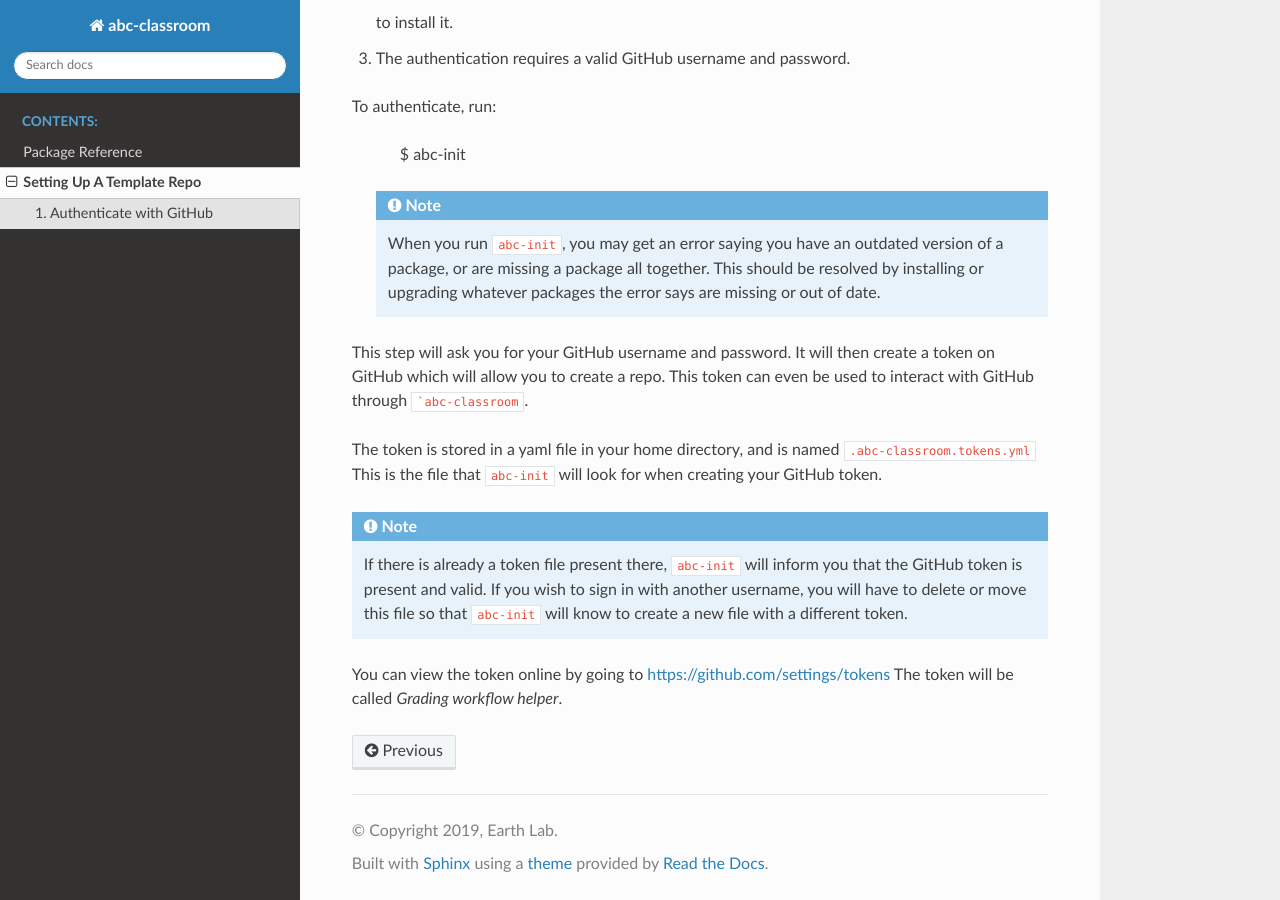
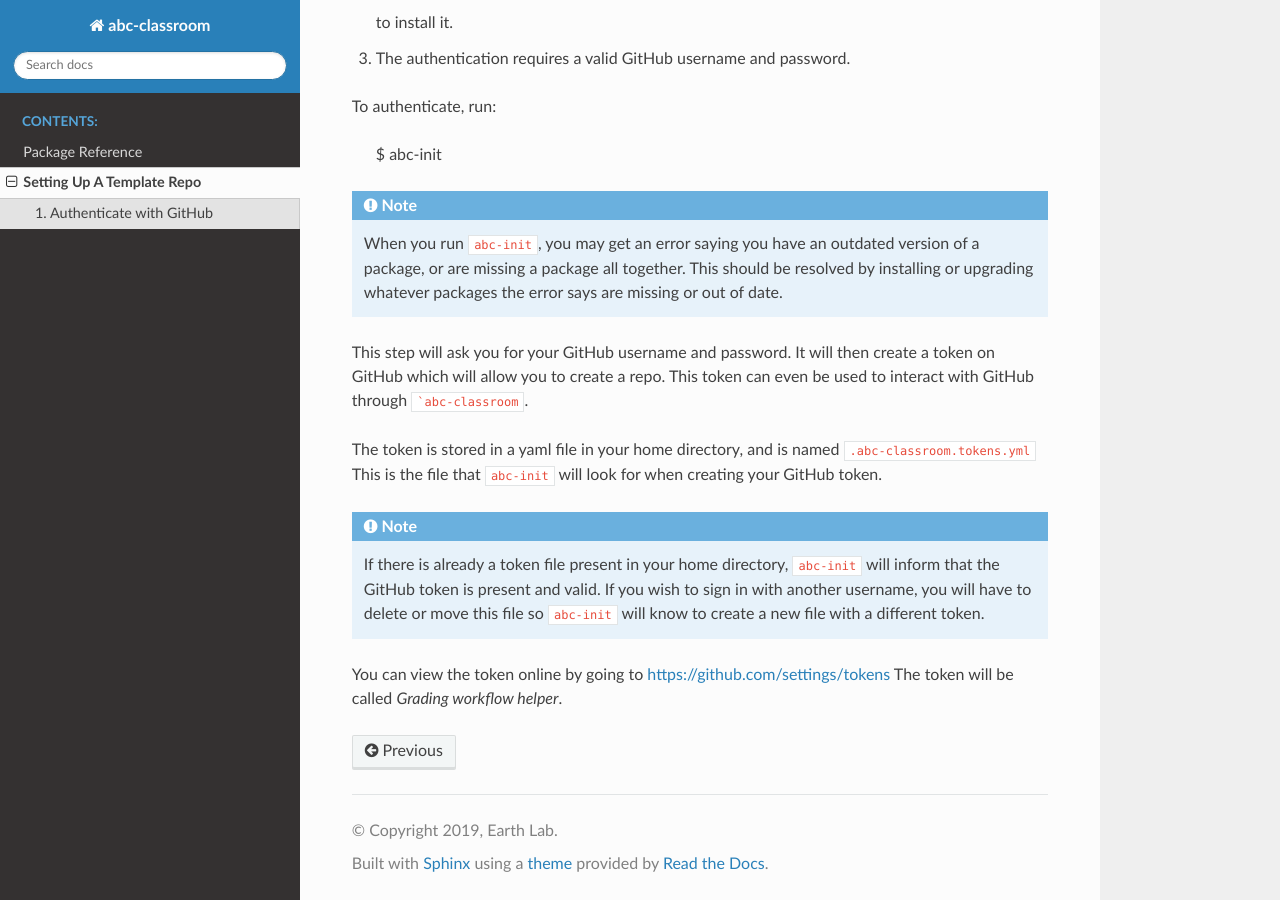
Before and after one commit to earthlab/abc-classroom, a Sphinx documentation site: the page built from docs/github.rst, in a window 1280 px wide and 900 px high, scrolled down 638 px. Built offline with Sphinx 7.4.7 and the Read the Docs theme 2.0.0, drawn with Linux system fonts in a browser that asks for light colours.

Commit message:
Finally figured out how to format rst. Here's the updated version of this file. Still needs to be renamed.

```diff
--- a/docs/github.rst
+++ b/docs/github.rst
@@ -22,7 +22,9 @@
 1. Git must be set up locally on your machine.
 2. The ``abc-classroom`` package should be installed locally as well. If you don't have
    ``abc-classroom`` installed, you can run the command
-    $ pip install git+https://github.com/earthlab/abc-classroom.git
+
+   $ pip install git+https://github.com/earthlab/abc-classroom.git
+
    to install it.
 3. The authentication requires a valid GitHub username and password.
 
@@ -30,11 +32,11 @@
 
     $ abc-init
 
-  .. note::
-     When you run ``abc-init``, you may get an error saying you have an outdated
-     version of a package, or are missing a package all together. This should
-     be resolved by installing or upgrading whatever packages the error says
-     are missing or out of date.
+.. note::
+   When you run ``abc-init``, you may get an error saying you have an outdated
+   version of a package, or are missing a package all together. This should
+   be resolved by installing or upgrading whatever packages the error says
+   are missing or out of date.
 
 This step will ask you for your GitHub username and password. It will
 then create a token on GitHub which will allow you to create a repo.
@@ -45,10 +47,10 @@
 when creating your GitHub token.
 
 .. note::
-   If there is already a token file present there, ``abc-init`` will inform you
-   that the GitHub token is present and valid. If you wish to sign in with
-   another username, you will have to delete or move this file so that
-   ``abc-init`` will know to create a new file with a different token.
+   If there is already a token file present in your home directory,
+   ``abc-init`` will inform that the GitHub token is present and valid. If you
+   wish to sign in with another username, you will have to delete or move this
+   file so ``abc-init`` will know to create a new file with a different token.
 
 You can view the token online by going to https://github.com/settings/tokens
 The token will be called `Grading workflow helper`.
```
